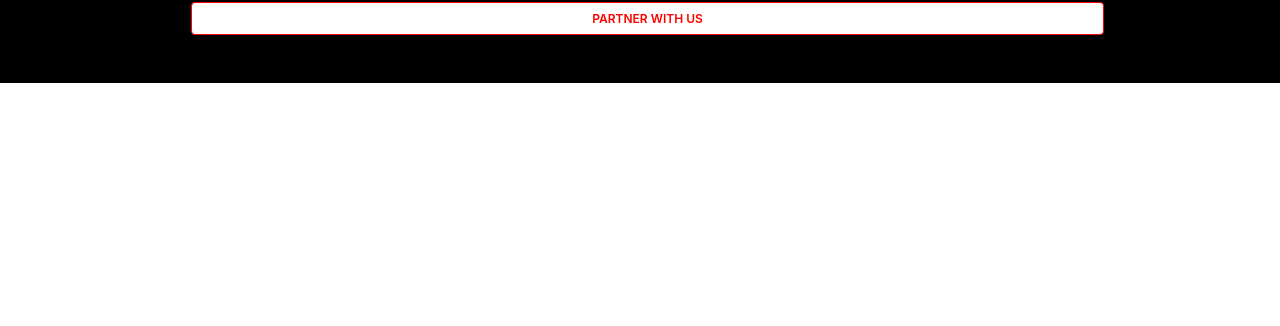
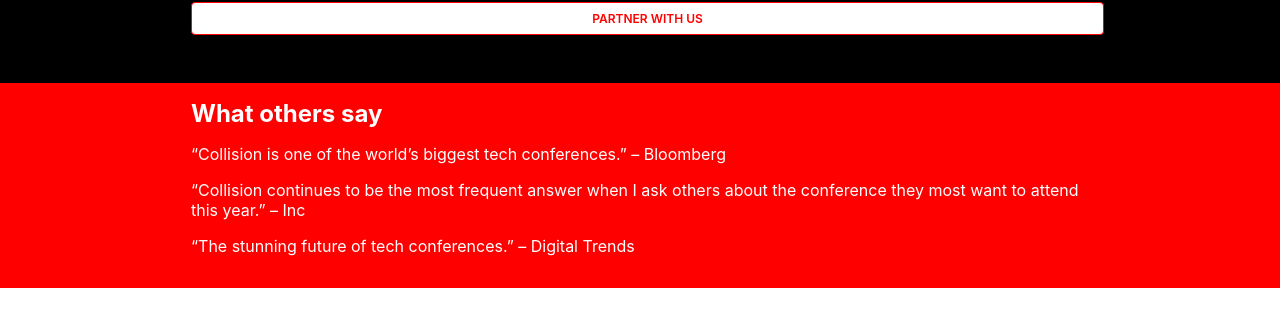
Before and after one commit to Marshall-D/collision, a React (Create React App) app: page / in a window 1280 px wide. Shown: the part 288-614 px from the top of the page. Built offline with nearby package versions, Linux system fonts and the light colour scheme.

Commit message:
added slider component

```diff
--- a/src/components/Formatter.js
+++ b/src/components/Formatter.js
@@ -1,6 +1,7 @@
 import Header from './Header';
 import '../App.css';
 import Hero from './Hero';
+import Section2 from './Section2';
 
 
 
@@ -15,6 +16,7 @@
         <Header />
       </div>
       <Hero/>
+      <Section2/>
 
       {/* <Navigation /> */}
       {/* <div
--- /dev/null
+++ b/src/components/Section2.js
@@ -0,0 +1,34 @@
+
+import "../styles/Section2.css";
+
+const Section2 = () => {
+  return (
+    <section
+      className="htmlblock"
+
+      style={{minHeight: "0px"}}
+    >
+      <div className="container">
+        <div className="row">
+          <div className="col-md-5">
+            <h2 style={{margin: "0", color: "#fff"}}>What others say</h2>
+          </div>
+          <div className="col-md-7" style={{alignItems: "center", color: "#fff"}}>
+            <p>
+              “Collision is one of the world’s biggest tech conferences.” –
+              Bloomberg
+            </p>
+            <p>
+              “Collision continues to be the most frequent answer when I ask
+              others about the conference they most want to attend this year.” –
+              Inc
+            </p>
+            <p>“The stunning future of tech conferences.” – Digital Trends</p>
+          </div>
+        </div>
+      </div>
+    </section>
+  );
+};
+
+export default Section2;
--- /dev/null
+++ b/src/components/Slider.js
@@ -0,0 +1,6 @@
+const Slider = () => {
+return (
+<div></div>)
+}
+
+export default Slider
--- /dev/null
+++ b/src/styles/Section2.css
@@ -0,0 +1,77 @@
+.htmlblock{
+
+    color: white;
+    font-family: "Inter",sans-serif;
+    box-sizing: border-box;
+    padding: 1rem 0;
+    position: relative;
+    overflow: hidden;
+    background-size: cover;
+    background-position: 50%;
+    background-repeat: no-repeat;
+    z-index: 1;
+    background-color: red;
+    display: flex;
+    align-items: center;
+    min-height: 0px;
+}
+
+.container {
+
+    font-size: 100%;
+    -webkit-text-size-adjust: 100%;
+    font-variant-ligatures: none;
+    text-rendering: optimizeLegibility;
+    -webkit-font-smoothing: antialiased;
+    text-shadow: rgba(0, 0, 0, .01) 0 0 1px;
+
+    font-family: "Inter", sans-serif;
+    color: color;
+    box-sizing: border-box;
+    width: 100%;
+    margin-right: auto;
+    margin-left: auto;
+    position: relative;
+    z-index: 1;
+    max-width: 960px;
+    padding: 0 1rem;
+}
+
+.row{
+    font-size: 100%;
+    -webkit-text-size-adjust: 100%;
+    font-variant-ligatures: none;
+    text-rendering: optimizeLegibility;
+    -webkit-font-smoothing: antialiased;
+    text-shadow: rgba(0,0,0,.01) 0 0 1px;
+
+    font-family: "Inter",sans-serif;
+    color: white;
+    box-sizing: border-box;
+    display: flex;
+    flex-wrap: wrap;
+    margin-right: -15px;
+    margin-left: 0;
+}
+.col-md-5{
+
+    color: white;
+    font-family: "Inter",sans-serif;
+    box-sizing: border-box;
+    position: relative;
+    width: 100%;
+    min-height: 1px;
+    padding-right: 15px;
+    padding-left: 15px;
+}
+.col-md-7{
+    font-family: "Inter",sans-serif;
+    box-sizing: border-box;
+    position: relative;
+    width: 100%;
+    min-height: 1px;
+    padding-right: 15px;
+    padding-left: 15px;
+    align-items: center;
+    color: #fff;
+}
```
